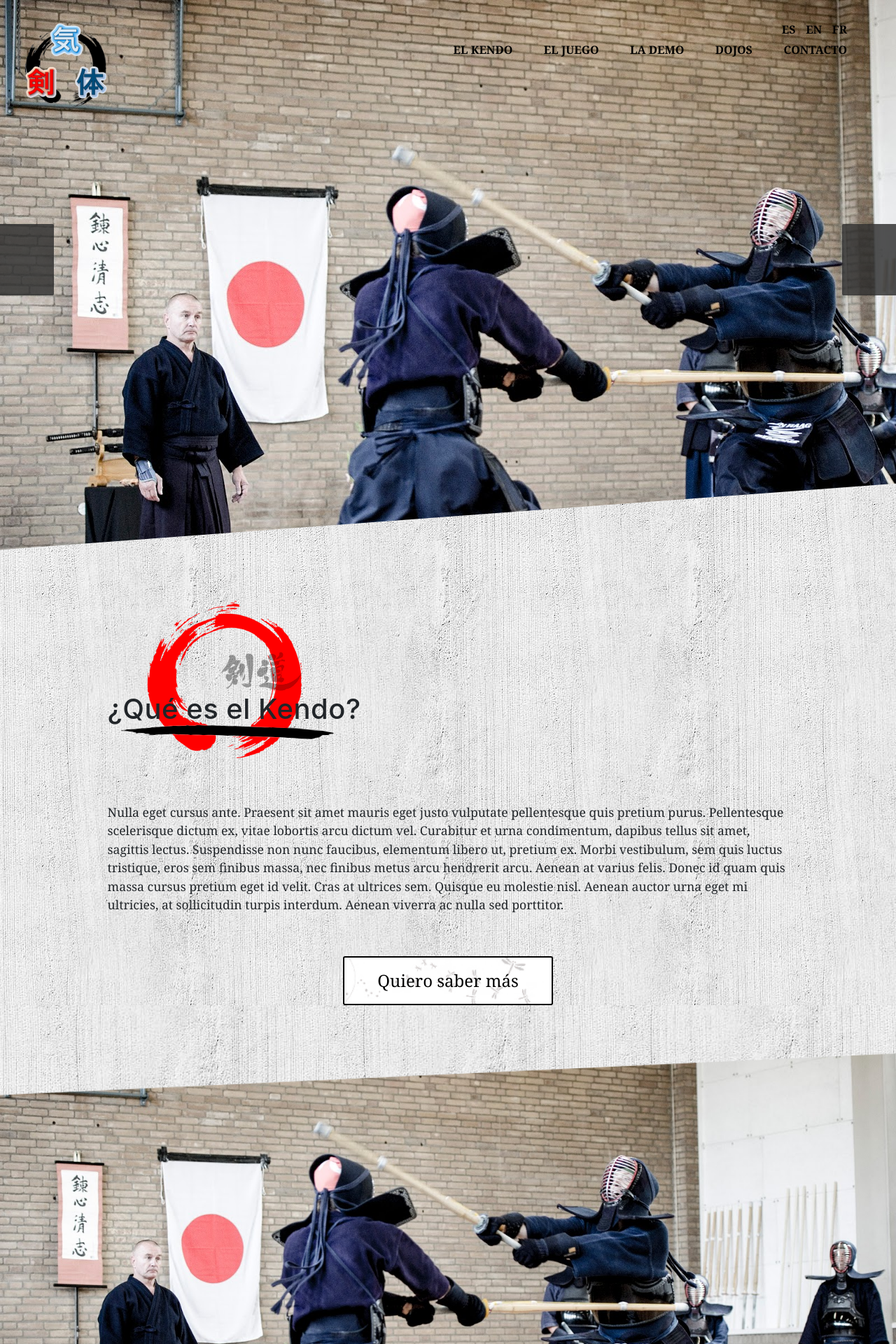
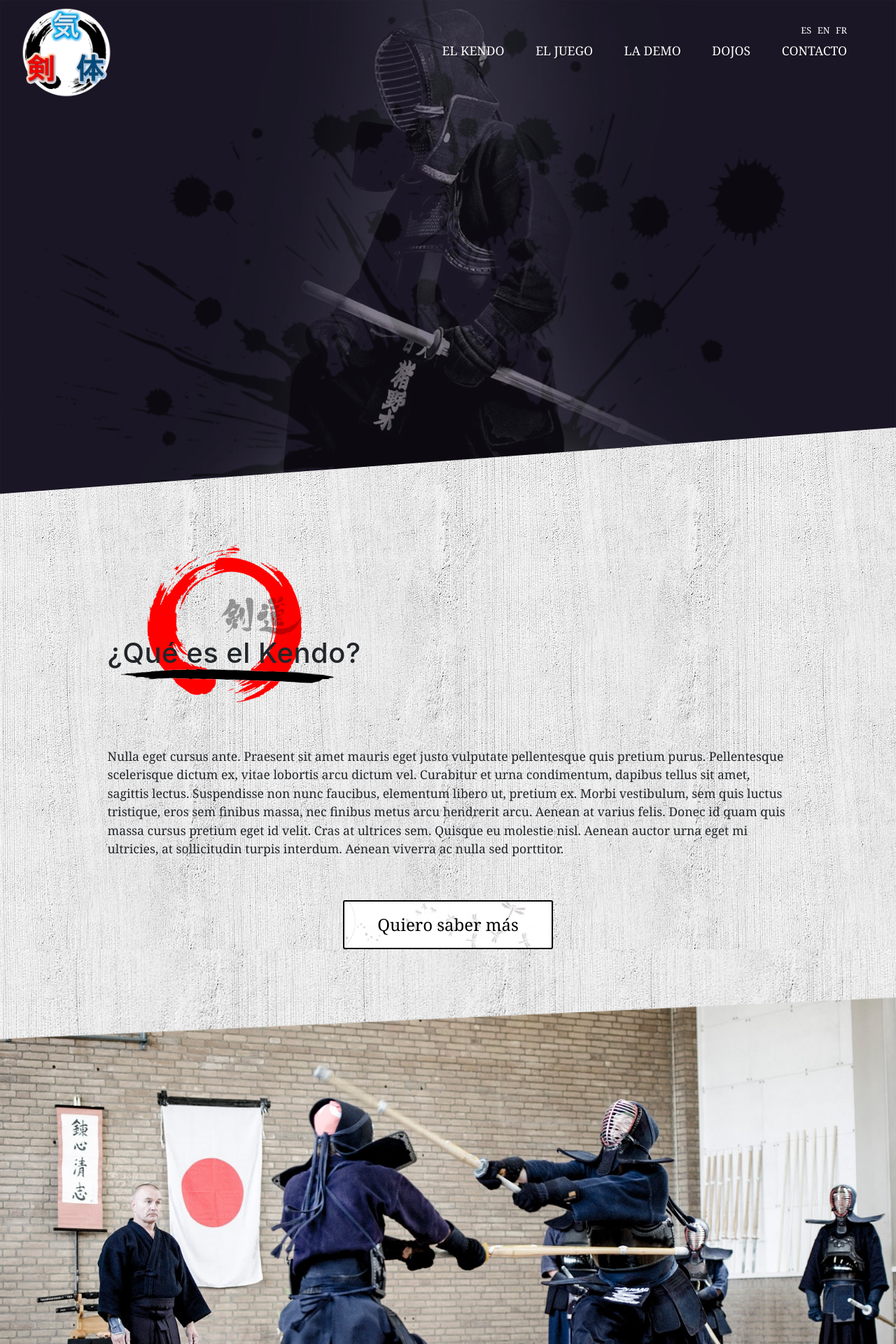
Before and after one commit to JAMM-daw/JAMM-daw.github.io, a PHP site: page / in a window 1280 px wide. Shown: the top 1920 px of the page at 70% size. Run offline with PHP 8.4, Linux system fonts and the light colour scheme.

Commit message:
v 0.4
Slider

```diff
--- a/css/style.css
+++ b/css/style.css
@@ -66,13 +66,40 @@ li a, p {
 
 .contenedor-logo {
   max-width: 130px;
-  margin-top: 30px;
+  margin-top: 10px;
   margin-left: 30px;
 }
 
 .contenedor-logo img {
   max-width: 100%;
 }
+
+.capa-slider {
+  position: absolute;
+  width: 100%;
+  height: 100%;
+  display: block;
+  z-index: 20;
+  background-image: url('../images/mancha-de-tinta-clara.png');
+  background-color: #2d263e;
+  background-size: cover;
+  background-repeat: no-repeat;
+  opacity: 0.6;
+}
+
+/*.capa-slider {
+  position: absolute;
+  width: 100%;
+  height: 100%;
+  display: block;
+  z-index: 20;
+  background-image: url('../images/madera-cortado.jpg');
+  background-size: cover;
+  background-repeat: repeat;
+  opacity: 0.6;
+}
+*/
+
 
 
 /*ENLACES*/
@@ -91,7 +118,7 @@ li a, p {
 
 .desktop.menu .lang-link {
   display: inline;
-  margin: 0 5px;
+  margin: 0 2px;
 }
 
 .desktop.menu .lang-link:last-child {
@@ -99,9 +126,9 @@ li a, p {
 }
 
 .desktop.menu .lang-link a {
-  font-weight: bold;
-  color: black;
+  color: white;
   text-transform: uppercase;
+  font-size: 0.8em;
 }
 
 .desktop.menu .menu {
@@ -114,9 +141,10 @@ li a, p {
 }
 
 .desktop.menu .menu-link a {
-  font-weight: bold;
-  color: black;
+  color: white;
   text-transform: uppercase;
+  font-size: 1.1em;
+  text-shadow: 1px 1px #0006;
 }
 
 /* STICKY HEADER */
@@ -638,75 +666,35 @@ footer .copyright p {
 
 /*SLIDER*/
 
-#slider {
+.rslides {
   position: relative;
-  top:0;
+  list-style: none;
   overflow: hidden;
+  width: 100%;
+  padding: 0;
   margin: 0;
-  width: 100%;
-  height: 100%;
-  max-height: 800px;
-  z-index: -1;
+  background-color: white;
   }
 
-#slider ul {
-  position: relative;
-  margin: 0;
-  padding: 0;
+.rslides li {
+  -webkit-backface-visibility: hidden;
+  position: absolute;
+  display: none;
   width: 100%;
-  height: 100%;
-  max-height: 800px;
-  list-style: none;
+  left: 0;
+  top: 0;
   }
 
-#slider ul li {
+.rslides li:first-child {
   position: relative;
   display: block;
   float: left;
-  margin: 0;
-  padding: 0;
-  width: 100%;
-  height: 100%;
-  max-height: 800px;
-  background: #ccc;
-  text-align: center;
-  line-height: 300px;
   }
 
-a.control_prev, a.control_next {
-  position: absolute;
-  top: 40%;
-  z-index: 999;
+.rslides img {
   display: block;
-  padding: 4% 3%;
-  width: auto;
   height: auto;
-  background: #2a2a2a;
-  color: #fff;
-  text-decoration: none;
-  font-weight: 600;
-  font-size: 18px;
-  opacity: 0.8;
-  cursor: pointer;
+  float: left;
+  width: 100%;
+  border: 0;
   }
-
-a.control_prev:hover, a.control_next:hover {
-  opacity: 1;
-  -webkit-transition: all 0.2s ease;
-}
-
-a.control_prev {
-  border-radius: 0 2px 2px 0;
-}
-
-a.control_next {
-  right: 0;
-  border-radius: 2px 0 0 2px;
-}
-
-.slider_option {
-  position: relative;
-  margin: 10px auto;
-  width: 160px;
-  font-size: 18px;
-}
--- a/index.html
+++ b/index.html
@@ -22,18 +22,23 @@
     <!-- Flexbox-->
     <!-- <link rel="stylesheet" href="https://cdnjs.cloudflare.com/ajax/libs/flexboxgrid/6.3.1/flexboxgrid.min.css" type="text/css"> -->
     <!-- jQuery-->
- <!--    <script src="https://code.jquery.com/jquery-3.3.1.slim.min.js" integrity="sha384-q8i/X+965DzO0rT7abK41JStQIAqVgRVzpbzo5smXKp4YfRvH+8abtTE1Pi6jizo" crossorigin="anonymous"></script> -->
-	<script src="https://cdnjs.cloudflare.com/ajax/libs/popper.js/1.14.7/umd/popper.min.js" integrity="sha384-UO2eT0CpHqdSJQ6hJty5KVphtPhzWj9WO1clHTMGa3JDZwrnQq4sF86dIHNDz0W1" crossorigin="anonymous"></script>
+ <script
+			  src="https://code.jquery.com/jquery-3.4.1.min.js"
+			  integrity="sha256-CSXorXvZcTkaix6Yvo6HppcZGetbYMGWSFlBw8HfCJo="
+			  crossorigin="anonymous"></script>
     <!--jQuery UI-->
 
     <!---->
     <script src="./js/desplegar.js"></script>
     <script src="./js/sticky-header.js"></script>
+    <script src="./js/slider.js"></script>
+    <script src="./js/responsiveslides.min.js"></script>
     <!---->
     <!---->
     <!-- CSS & Responsive-->
     <link rel="stylesheet" href="./css/style.css" type="text/css">
     <link rel="stylesheet" href="./fonts/fonts.css" type="text/css">
+
 
     <!-- <meta name="viewport" content="width=device-width, initial-scale=1.0"> -->
 
@@ -47,7 +52,7 @@
         <div class="row">
             <div class="col-4">
                 <div class="contenedor-logo">
-                    <a href="#"><img src="./images/kikentai-logo.png" alt="logo del juego de cartas de kendo ki ken tai"></a>
+                    <a href="#"><img src="./images/kikentai-logo-2.png" alt="logo del juego de cartas de kendo ki ken tai"></a>
                 </div>
             </div>
             <div class="col-8">
@@ -98,28 +103,21 @@
 
     <div class="contenedor-principal">
 
+
         <!-- Slider de imágenes -->
 
         <section class="slider">
-            <div id="slider">
-                <a href="#" class="control_next"></a>
-                <a href="#" class="control_prev"></a>
-                <ul>
-                    <li><img src="./images/practicar-kendo.jpg"></li>
-                    <li style="background: #aaa;"><img src="./images/practicar-kendo.jpg"></li>
-                    <li><img src="./images/practicar-kendo.jpg"></li>
-                    <li style="background: #aaa;"><img src="./images/practicar-kendo.jpg"></li>
-                </ul>
-            </div>
+	        <div class="capa-slider"></div>
+		        <ul class="rslides">
+		                    <li><img src="./images/slides/imagen-0.jpg"></li>
+		                    <li><img src="./images/slides/imagen-1.jpg"></li>
+		                    <li><img src="./images/slides/imagen-2.jpg"></li>
+		                    <li><img src="./images/slides/imagen-3.jpg"></li>
+				</ul>
 
-            <!-- 		<div class="slider_option">
-				  <input type="checkbox" id="checkbox">
-				  <label for="checkbox">Autoplay Slider</label>
-				</div>  -->
+			<div class="solapa inferior blanco"></div>
 
-            <div class="solapa inferior blanco"></div>
-
-        </section>
+		</section>
 
         <!-- Información sobre el Kendo visible -->
 
--- a/js/slider.js
+++ b/js/slider.js
@@ -1,47 +1,41 @@
 jQuery(document).ready(function ($) {
-    alert();
 
-  $('#checkbox').change(function(){
-    setInterval(function () {
-        moveRight();
-    }, 3000);
+    $(".rslides").responsiveSlides({
+        speed: 1000, // Integer: Speed of the transition, in milliseconds
+        timeout: 6000, // Integer: Time between slide transitions, in milliseconds
     });
 
-	var slideCount = $('#slider ul li').length;
-	var slideWidth = $('#slider ul li').width();
-	var slideHeight = $('#slider ul li').height();
-	var sliderUlWidth = slideCount * slideWidth;
+    // setInterval(function () {
+    //     moveRight();
+    // }, 3000);
 
-	$('#slider').css({ width: slideWidth, height: slideHeight });
+    // var slideCount = $('#slider ul li').length;
+    // // alert(slideCount);
 
-	$('#slider ul').css({ width: sliderUlWidth, marginLeft: - slideWidth });
+    // function moveRight() {
 
-    $('#slider ul li:last-child').prependTo('#slider ul');
 
-    function moveLeft() {
-        $('#slider ul').animate({
-            left: + slideWidth
-        }, 200, function () {
-            $('#slider ul li:last-child').prependTo('#slider ul');
-            $('#slider ul').css('left', '');
-        });
-    };
+    //     for (i = 1; i <= slideCount; i++) {
 
-    function moveRight() {
-        $('#slider ul').animate({
-            left: - slideWidth
-        }, 200, function () {
-            $('#slider ul li:first-child').appendTo('#slider ul');
-            $('#slider ul').css('left', '');
-        });
-    };
+    //         setTimeout(function(){
+    //         $('#slider ul li:nth-child(1)').fadeOut();
 
-    $('a.control_prev').click(function () {
-        moveLeft();
-    });
+    //         }, 1000);
 
-    $('a.control_next').click(function () {
-        moveRight();
-    });
+    //         $('#slider ul li:nth-child(2)').fadeIn();
+
+    //     }
+
+    // };
+
+
+    // function moveRight() {
+    //     $('#slider ul').animate({
+    //         left: - slideWidth
+    //     }, 200, function () {
+    //         $('#slider ul li:first-child').appendTo('#slider ul');
+    //         $('#slider ul').css('left', '');
+    //     });
+    // };
 
 });
```
Also changed, not shown: images/kikentai-logo-2.png (added), images/mancha-de-tinta-2-clara.png (added), images/mancha-de-tinta-clara.png (added), images/slides/imagen-0.jpg (added), images/slides/imagen-1.jpg (added), images/slides/imagen-2.jpg (added), images/slides/imagen-3.jpg (added), js/responsiveslides.min.js (added). Lines whose indentation alone changed are shown as unchanged.
